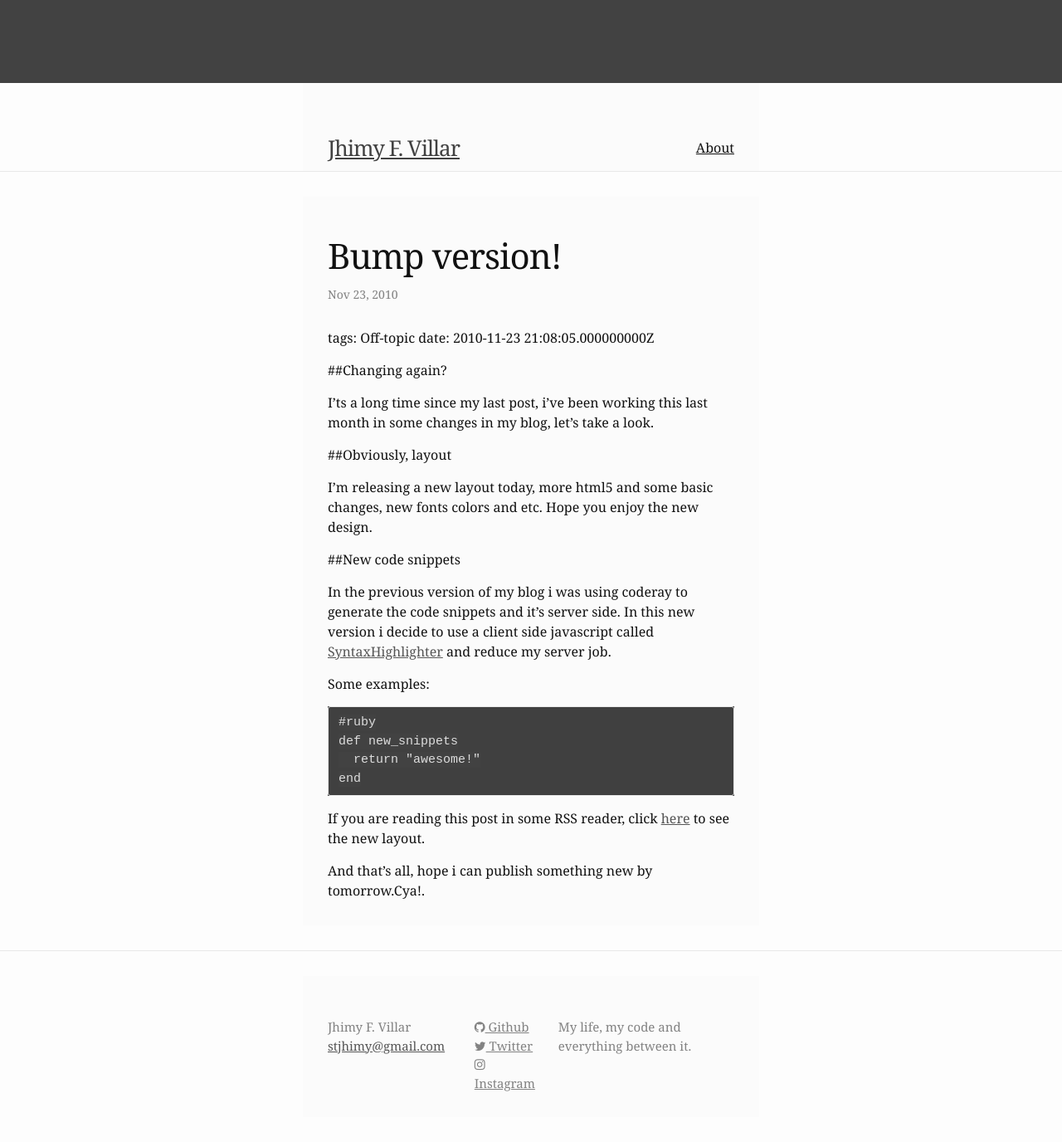
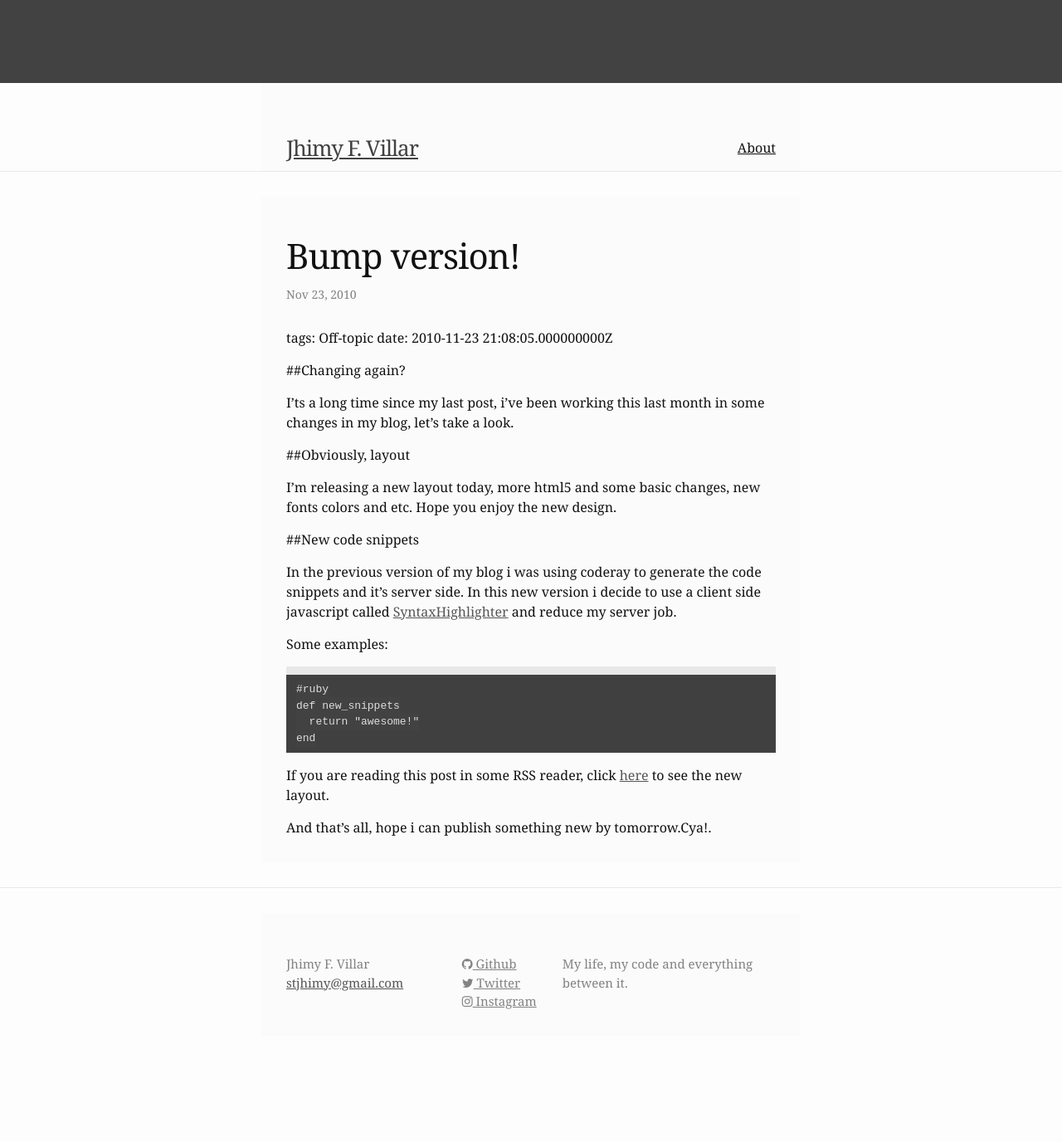
Before and after one commit to stjhimy/stjhimy.github.io, a Jekyll site: the page built from _posts/2010-11-23-bump-version.markdown, in a window 1280 px wide. Shown: the whole page at 83% size. Built offline with Jekyll 4.4.1, drawn with Linux system fonts in a browser that asks for light colours; nearby versions of some CDN libraries; after the commit the page ends 1278 px from its top, so only the background shows below that.

Commit message:
Fix code/pre style

```diff
--- a/_sass/flat.scss
+++ b/_sass/flat.scss
@@ -17,7 +17,7 @@ $grey-color-light: lighten($grey-color, 40%) !default;
 $grey-color-dark:  darken($grey-color, 25%) !default;
 
 // Width of the content area
-$content-width:    550px !default;
+$content-width:    650px !default;
 
 $on-palm:          500px!default;
 $on-laptop:        650px !default;
--- a/_sass/flat/_base.scss
+++ b/_sass/flat/_base.scss
@@ -129,17 +129,14 @@ blockquote {
  */
 pre,
 code {
-    font-size: 15px;
-    border: 1px solid $grey-color-light;
-    border-radius: 3px;
+    font-size: 13px;
     background-color: #eef;
-}
-
-code {
-    padding: 1px 5px;
+    border: 0px;
+    padding: 3px;
 }
 
 pre {
+    border-top: 10px solid $grey-color-light;
     padding: 8px 12px;
     overflow-x: auto;
 
```
